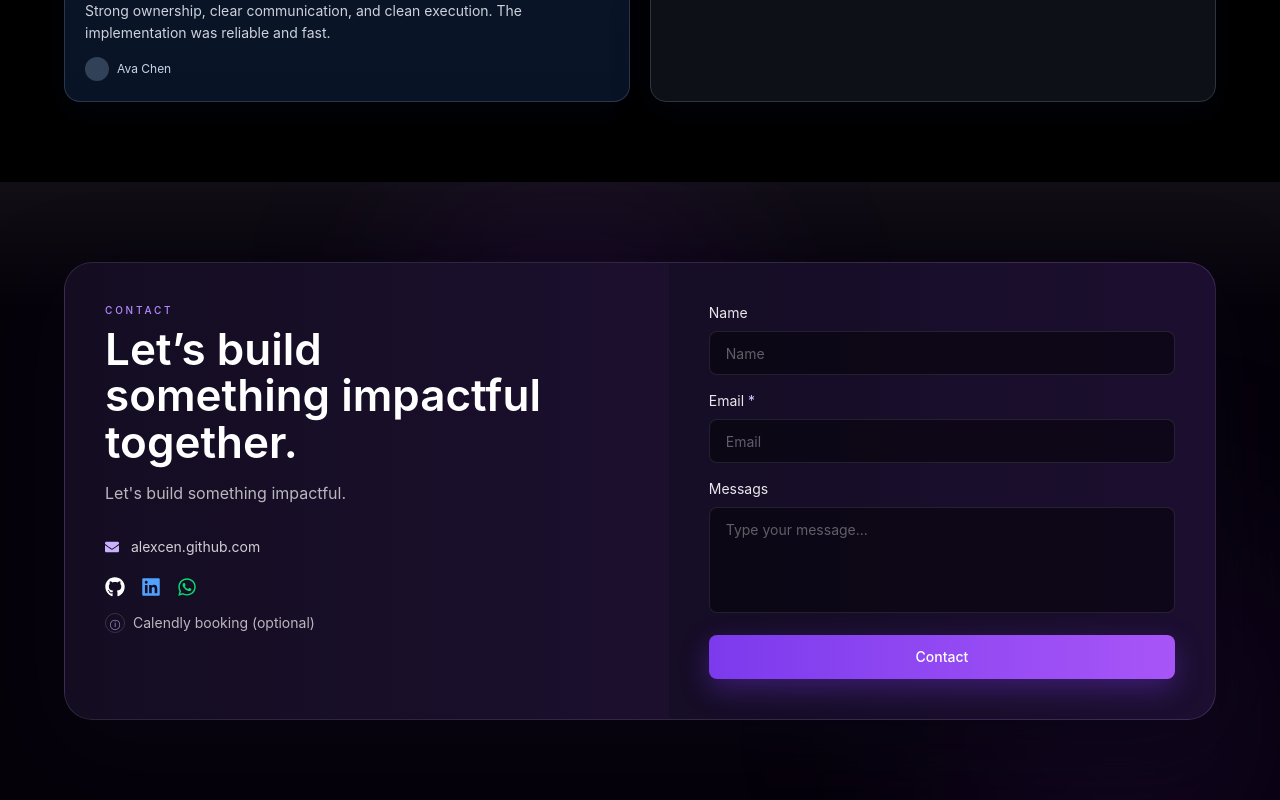
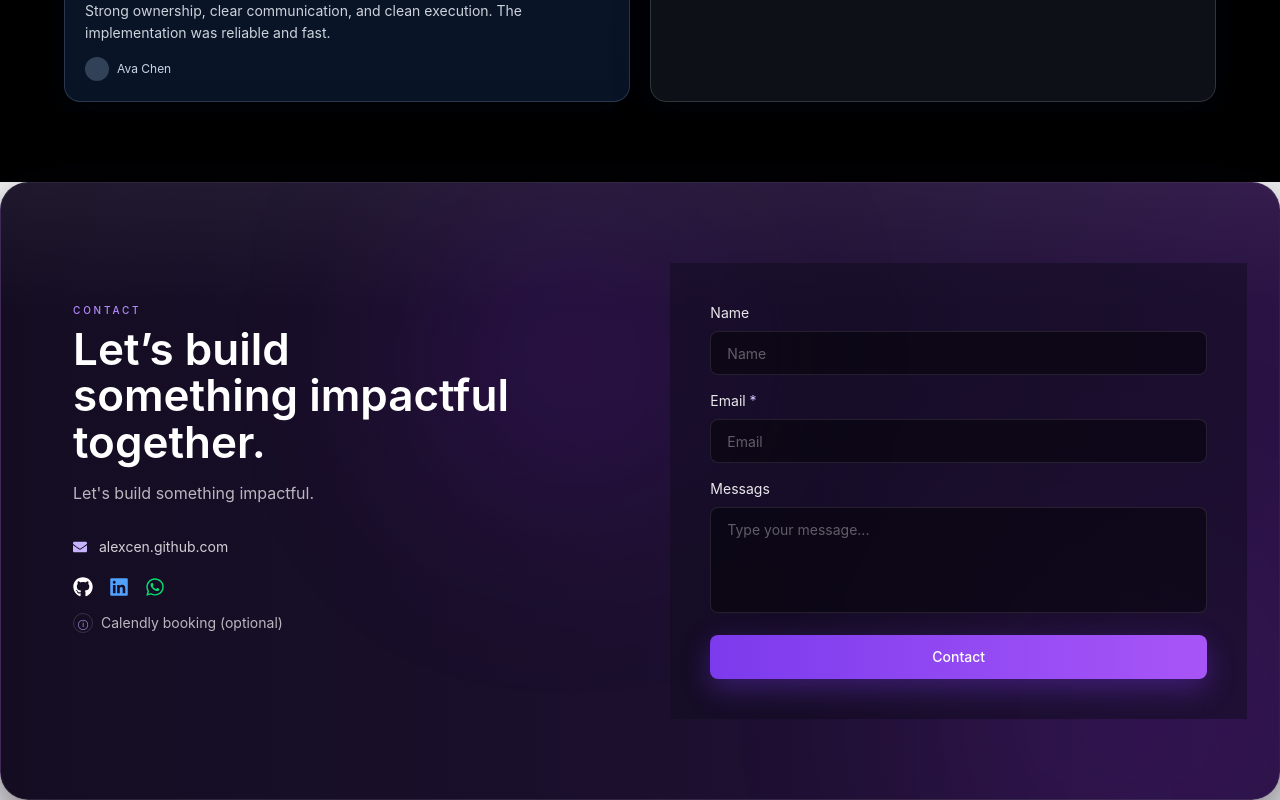
Before and after one commit to Winney360/Winfred-Nkatha-Portfolio, a React (Vite) app in the folder client/: page / in a window 1280 px wide. Shown: the part 5250-6050 px from the top of the page. Built offline with nearby package versions, Linux system fonts and the light colour scheme.

Commit message:
refactor(Contact): enhance layout and styling for improved user engagement and visual appeal

```diff
--- a/client/src/sections/Contact.jsx
+++ b/client/src/sections/Contact.jsx
@@ -39,23 +39,21 @@ const Contact = () => {
   };
 
   return (
-    <section id="contact" className="relative overflow-hidden bg-[#05020a] px-4 py-20 md:px-8">
+    <section id="contact" className="relative mx-auto overflow-hidden rounded-[28px] border border-white/10 bg-linear-to-r from-[#140d22] via-[#1b0f2d] to-[#2a1244] px-4 py-20 shadow-[0_24px_80px_rgba(10,6,20,0.75)] md:px-8">
       <div className="pointer-events-none absolute inset-0">
         <div className="absolute inset-x-0 top-0 h-32 bg-linear-to-b from-white/5 to-transparent" />
         <div className="absolute left-1/3 top-8 h-72 w-72 rounded-full bg-[#7e22ce]/20 blur-[100px]" />
         <div className="absolute -bottom-20 right-0 h-80 w-80 rounded-full bg-[#9333ea]/15 blur-[120px]" />
       </div>
 
-      <div className="relative mx-auto max-w-6xl">
+      <div className="relative grid gap-0 md:grid-cols-[1.05fr_0.95fr]">
         <motion.div
           initial={{ opacity: 0, y: 24 }}
           whileInView={{ opacity: 1, y: 0 }}
           viewport={{ once: true, amount: 0.35 }}
           transition={{ duration: 0.65, ease: "easeOut" }}
-          className="overflow-hidden rounded-[28px] border border-white/10 bg-linear-to-r from-[#140d22] via-[#1b0f2d] to-[#2a1244] shadow-[0_24px_80px_rgba(10,6,20,0.75)]"
+          className="p-6 md:p-8 lg:p-10"
         >
-          <div className="grid gap-0 md:grid-cols-[1.05fr_0.95fr]">
-            <div className="p-6 md:p-8 lg:p-10">
           <div className="text-[10px] font-medium uppercase tracking-[0.28em] text-[#b58cff]">
             Contact
           </div>
@@ -94,7 +92,7 @@ const Contact = () => {
               <span>Calendly booking (optional)</span>
             </div>
           </div>
-            </div>
+        </motion.div>
 
         <div className="bg-[#120b1f]/55 p-6 md:p-8 lg:p-10">
           <motion.form
@@ -163,8 +161,6 @@ const Contact = () => {
           </motion.form>
         </div>
       </div>
-        </motion.div>
-      </div>
     </section>
   );
 };
```
Lines whose indentation alone changed are shown as unchanged.
